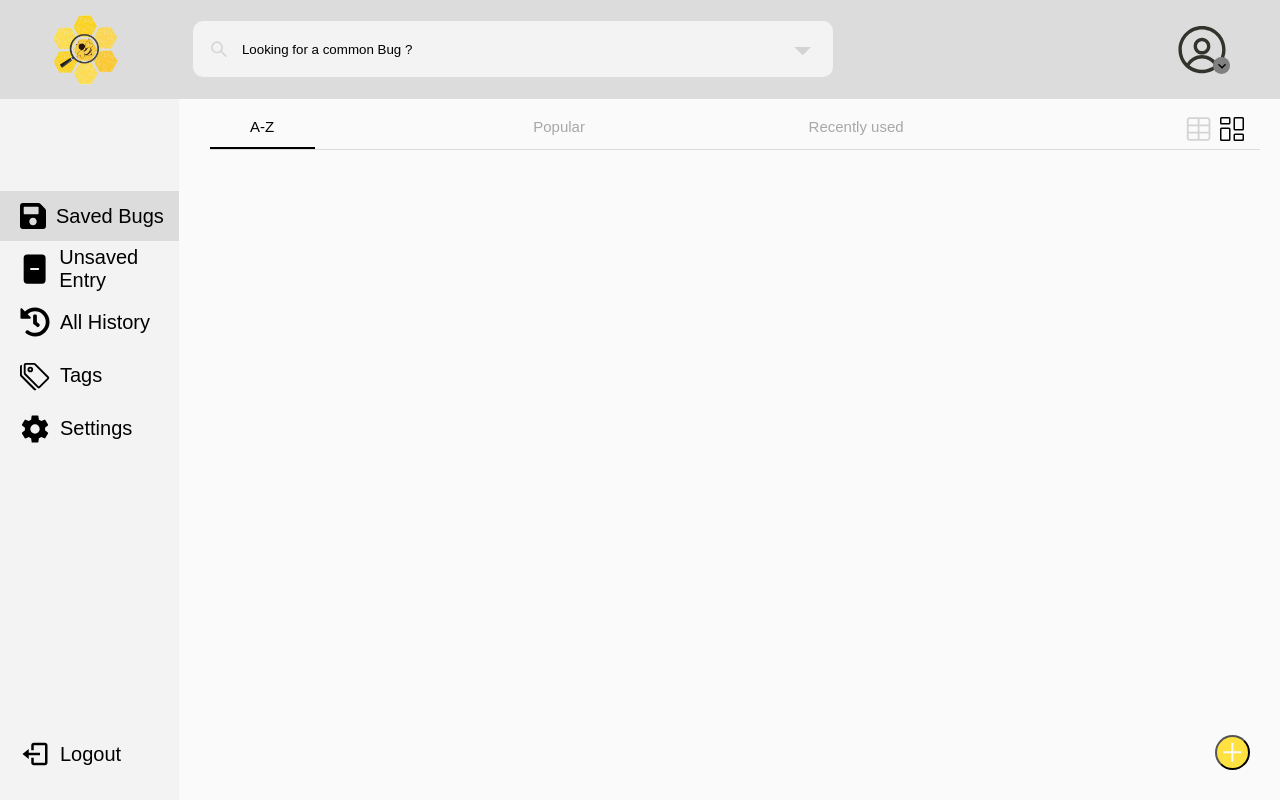
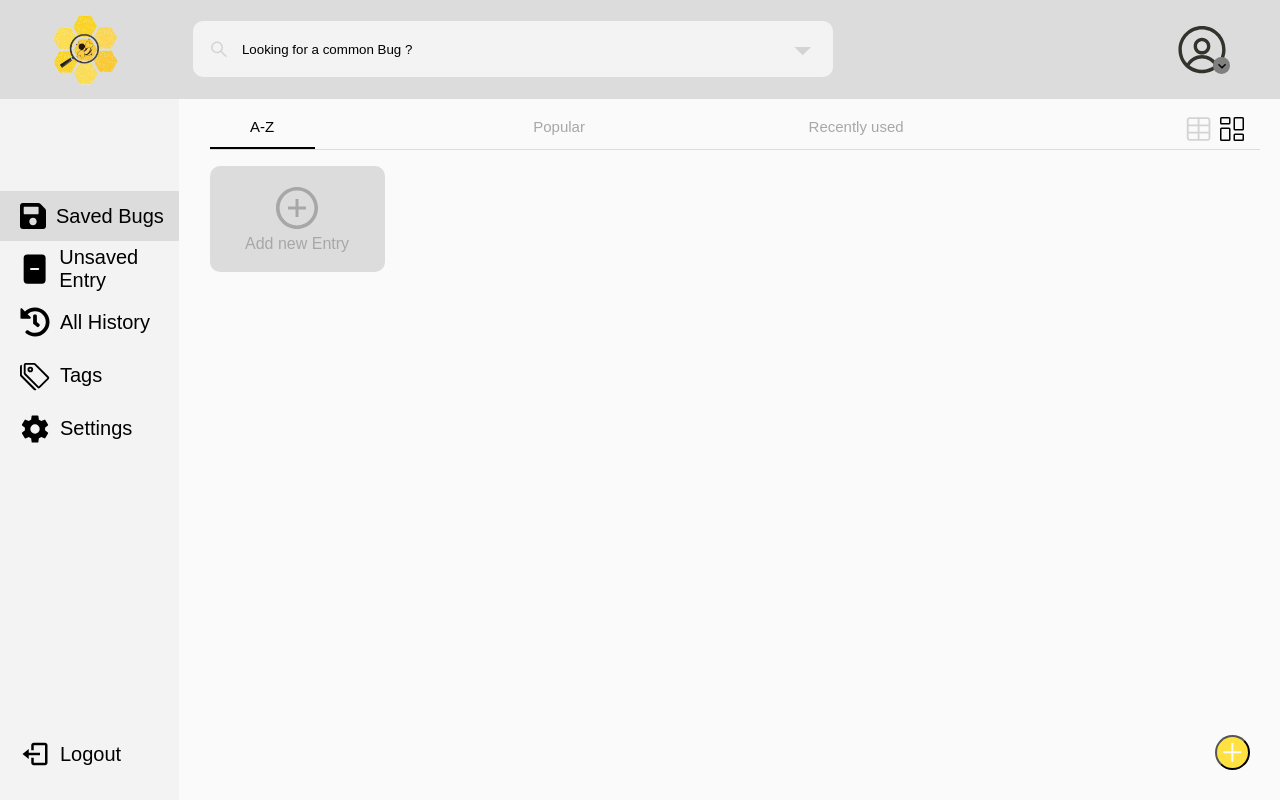
Before and after one commit to BugHive/BugHive-frontEnd, a React (Create React App) app: page / in a window 1280 px wide. Built offline with nearby package versions, Linux system fonts and the light colour scheme.

Commit message:
Add index route

```diff
--- a/src/router/index.js
+++ b/src/router/index.js
@@ -1,5 +1,7 @@
 import React from "react";
 import { Route, Routes } from "react-router-dom";
+
+//pages
 import Layout from "../components/Layout";
 import SavedBugs from "../pages/SavedBugs/index";
 import AllHistory from "../pages/AllHistory";
@@ -14,6 +16,8 @@ import Forgot from "../pages/Forgot";
 import Start from "../pages/Start";
 import NewPassword from "../pages/NewPassword";
 import Verification from "../pages/Verification";
+import AllEntries from '../pages/AllEntries';
+
 
 export default function Router() {
   return (
@@ -26,6 +30,7 @@ export default function Router() {
       <Route path='verification' element={<Verification />} />
       <Route element={<Layout />}>
         <Route path='/' element={<SavedBugs />}>
+          <Route index  element={<AllEntries/>}/>
           <Route path='popular' element={<Popular />} />
           <Route path='recently' element={<Recently />} />
         </Route>
```
